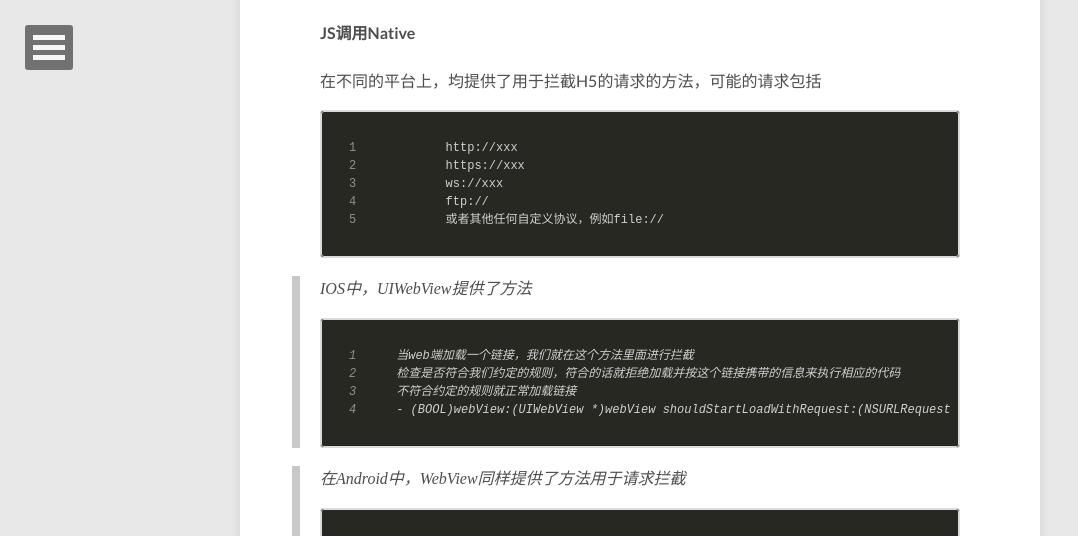
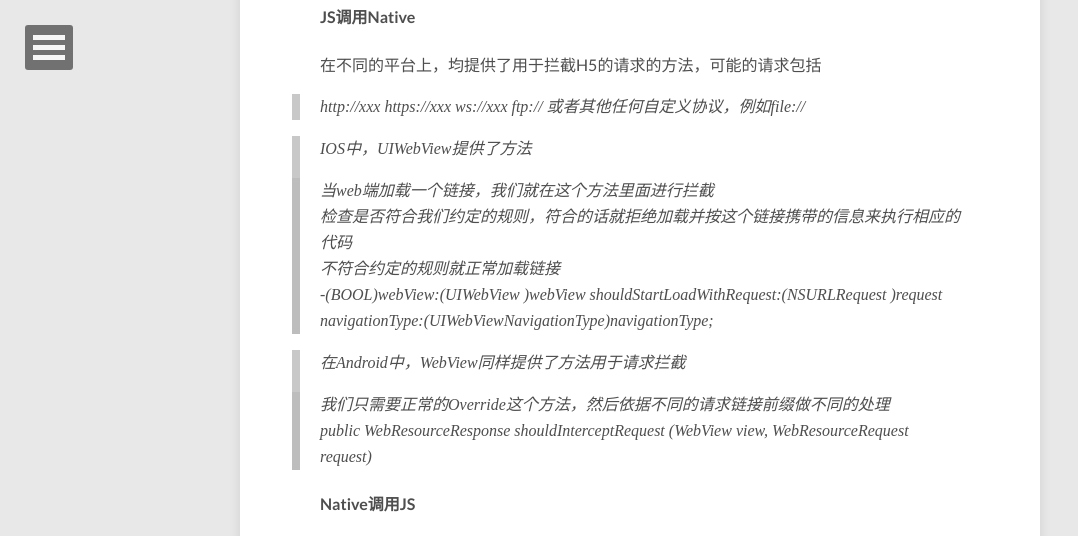
Before and after one commit to gengu/myblog, a Jekyll site: the page built from _posts/2016-12-26-jsbridge.md, in a window 1280 px wide and 1400 px high, scrolled down 1867 px. Shown: the top 536 px of the window, without its empty margins (0-1078 px from the left). Built offline with Jekyll 4.4.1, drawn with Linux system fonts in a browser that asks for light colours; comment, search, counter and statistics services are not loaded; some of the changed text lies outside the part shown.

Commit message:
add fixxxx

````diff
--- a/_posts/2016-12-26-jsbridge.md
+++ b/_posts/2016-12-26-jsbridge.md
@@ -40,7 +40,6 @@ tags: [JSBridge]
 
 ### 定义
 > JSBridge是一座用JavaScript搭建起来的桥，一端是web，一端是native。
-
 > 我们搭建这座桥的目的也很简单，让native可以调用web的js代码，让web可以 “调用” 原生的代码。
 
 ### 架构图
@@ -54,27 +53,24 @@ tags: [JSBridge]
 
 在不同的平台上，均提供了用于拦截H5的请求的方法，可能的请求包括
 
-```
-http://xxx
-https://xxx
-ws://xxx
-ftp://
-或者其他任何自定义协议，例如file://
-```
+> http://xxx
+> https://xxx
+> ws://xxx
+> ftp://
+> 或者其他任何自定义协议，例如file://
+
 
 > IOS中，UIWebView提供了方法
-```
-当web端加载一个链接，我们就在这个方法里面进行拦截
-检查是否符合我们约定的规则，符合的话就拒绝加载并按这个链接携带的信息来执行相应的代码
-不符合约定的规则就正常加载链接
-- (BOOL)webView:(UIWebView *)webView shouldStartLoadWithRequest:(NSURLRequest *)request     navigationType:(UIWebViewNavigationType)navigationType;
-```
+> > 当web端加载一个链接，我们就在这个方法里面进行拦截
+> > 检查是否符合我们约定的规则，符合的话就拒绝加载并按这个链接携带的信息来执行相应的代码
+> > 不符合约定的规则就正常加载链接
+> > -(BOOL)webView:(UIWebView )webView shouldStartLoadWithRequest:(NSURLRequest )request   navigationType:(UIWebViewNavigationType)navigationType;
+
 
 > 在Android中，WebView同样提供了方法用于请求拦截
-```
-我们只需要正常的Override这个方法，然后依据不同的请求链接前缀做不同的处理
-public WebResourceResponse shouldInterceptRequest (WebView view, WebResourceRequest request)
-```
+> > 我们只需要正常的Override这个方法，然后依据不同的请求链接前缀做不同的处理
+> > public WebResourceResponse shouldInterceptRequest (WebView view, WebResourceRequest request)
+
 
 #### Native调用JS
 前文提到过，不同的移动平台对浏览器有不同的内核分装
@@ -86,14 +82,14 @@ public WebResourceResponse shouldInterceptRequest (WebView view, WebResourceRequ
 > 图中可以看到，浏览器的一个单独的tab就是一个单独的Process，这个Process中有一个V8内核，其中保存了页面的上下文
 我们可以在进程运行的任何时候切入进去执行JS代码
 
-对应的，移动端的原理一模一样
-```
-  Android 的写法就是 ： webview.loadUrl("javascript: alert('hello world')")
 
-  IOS 的写法就是
-  - (JSValue *)evaluateScript:(NSString *)script;
-  - stringByEvaluatingJavaScriptFromString
-```
+##### 对应的，移动端的原理一模一样
+
+> Android 的写法就是
+> > webview.loadUrl("javascript: alert('hello world')")
+> IOS 的写法就是
+> > -(JSValue )evaluateScript:(NSString )script;
+> > -stringByEvaluatingJavaScriptFromString
 
 ### 案例
 
@@ -109,36 +105,40 @@ H5端
 
 ![jsbridge.png](http://dsp-creative.cn-hangzhou.oss-pub.aliyun-inc.com/NLU/jsbridge.png)
 
-  1、定义协议
-  ```
-    参考：
-    http://host:port/path?param=value
+1、定义协议
 
-    协议草案如下 ：
 
-    //不带任何参数的，服务端和客户端约定好固定调用参数
-    jsbridge://action
-    //带回调函数和参数的
-    jsbridge://action?cb=cb
-    //带回调函数的
-    jsbridge://action?cb=cb&param=jsonObj
-    //借用随机字符串的封装，引入了port
-    jsbridge://action:port/methodName?jsonObj
+参考：
+http://host:port/path?param=value
 
-    具体的例子
-    JSBridge://voiceRecorder:23333/start?{"a":"b"}
+协议草案如下 ：
 
-    然后定义cb函数，例如
+> 不带任何参数的，服务端和客户端约定好固定调用参数
+> > jsbridge://action
 
-    function cb(data){
-      console.log("data => " , data) ;
-    }
+> 带回调函数和参数的
+> > jsbridge://action?cb=cb
 
-```
+> 带回调函数的
+> > jsbridge://action?cb=cb&param=jsonObj
 
-```
+> 借用随机字符串的封装，引入了port，引入port是可以将动态的callback函数存储在JS的一个Map里
+> > jsbridge://action:port/methodName?jsonObj
+
+> 具体的例子
+JSBridge://voiceRecorder:23333/start?{"a":"b"}
+
+> 然后定义cb函数，例如
+
+{% highlight javascript %}
+{% raw %}
+function cb(data){
+  console.log("data => " , data) ;
+}
 window.prompt(uri,"") ;
-```
+{% endraw %}
+{% endhighlight %}
+
 
 Native端,以java为例,拦截前端的prompt方法，(window.prompt是一个浏览器问话的接口，一般很少使用)
 
````
Also changed, not shown: other parts of _posts/2016-12-26-jsbridge.md (+5 -5 lines).
